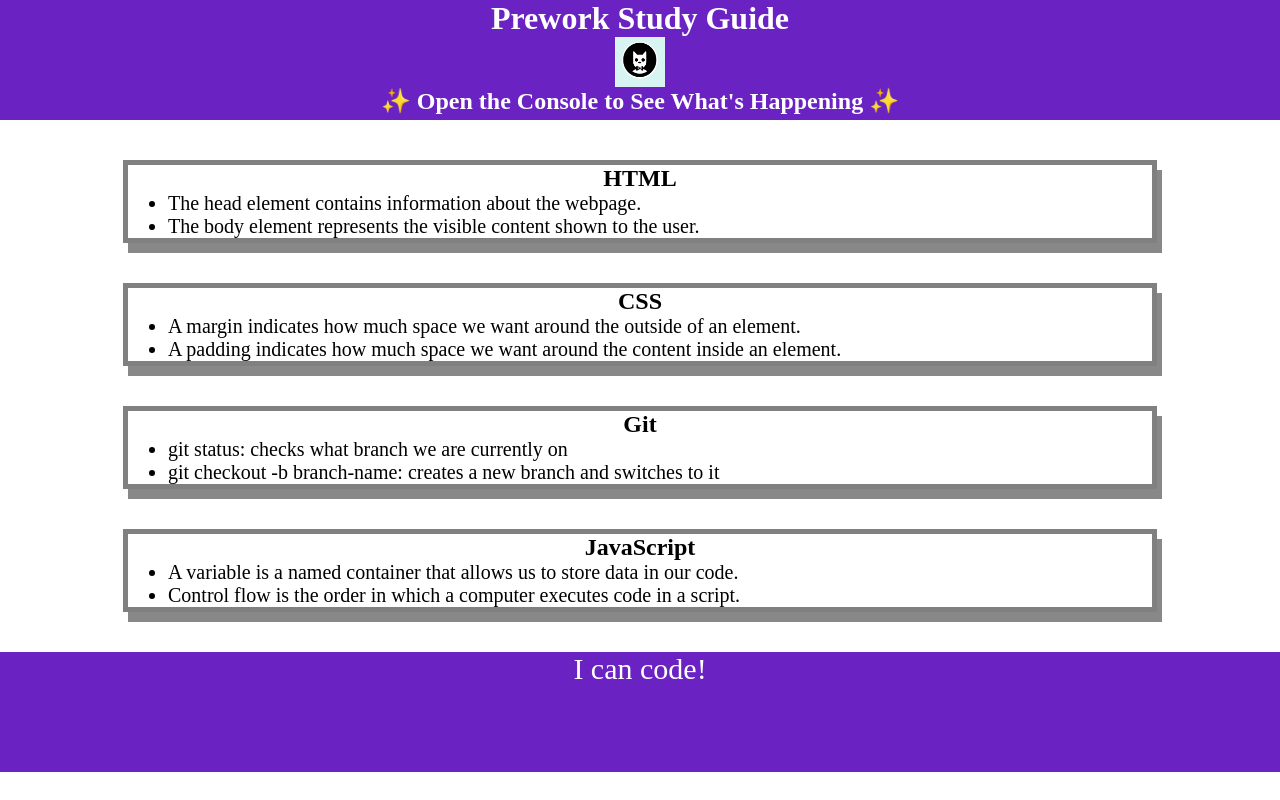
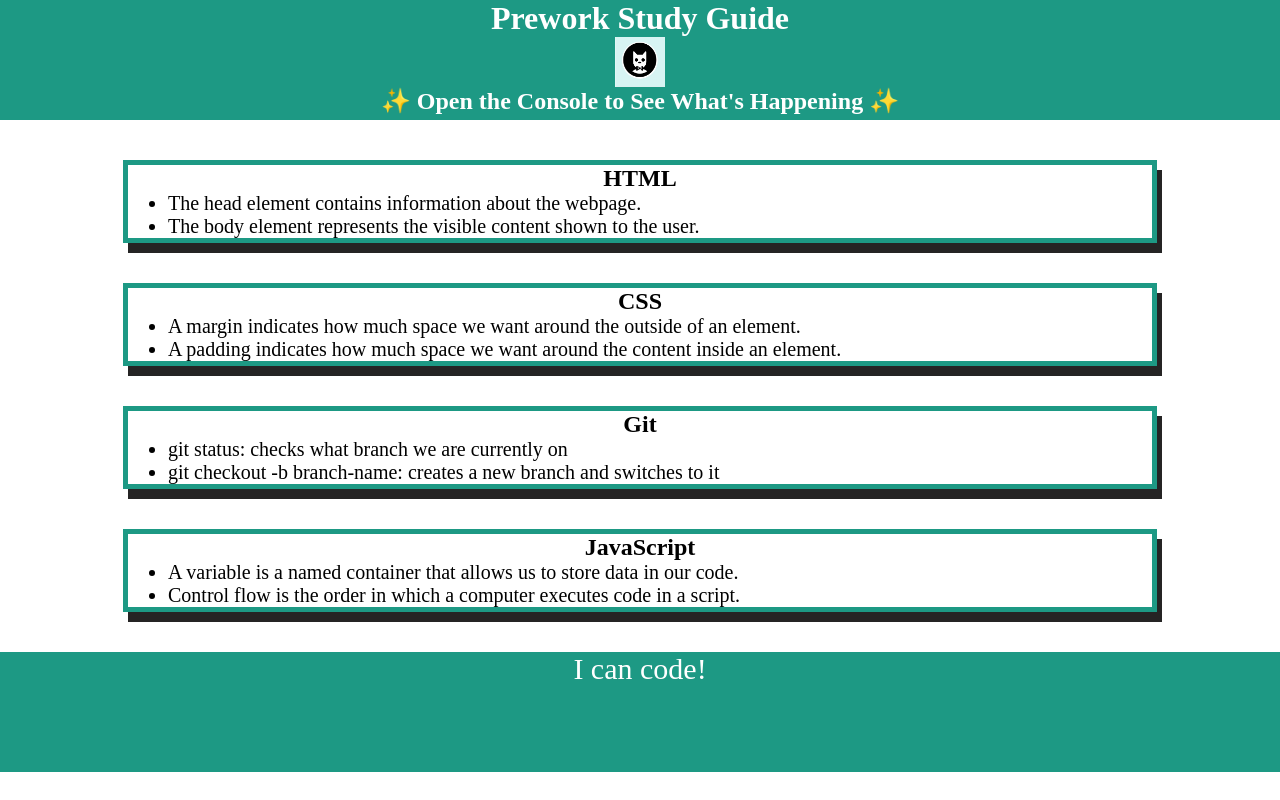
Before and after one commit to josuealan2/prework-study-guide, a plain HTML site: page index.html in a window 1280 px wide. Drawn offline with Linux system fonts and the light colour scheme.

```diff
--- a/assets/style.css
+++ b/assets/style.css
@@ -7,7 +7,7 @@
 footer {
     width: 100%;
     height: 120px;
-    background-color: rgb(106, 34, 195);
+    background-color: rgb(29, 153, 132);
     color: white;
 }
 
@@ -37,6 +37,6 @@
   .card {
     width: 80%;
     margin: 40px auto;
-    border: 5px solid gray;
-    box-shadow: 5px 10px #888888;
+    border: 5px solid rgb(29, 153, 132);
+    box-shadow: 5px 10px #252424;
   }
```
Also changed, not shown: 1 other file.
